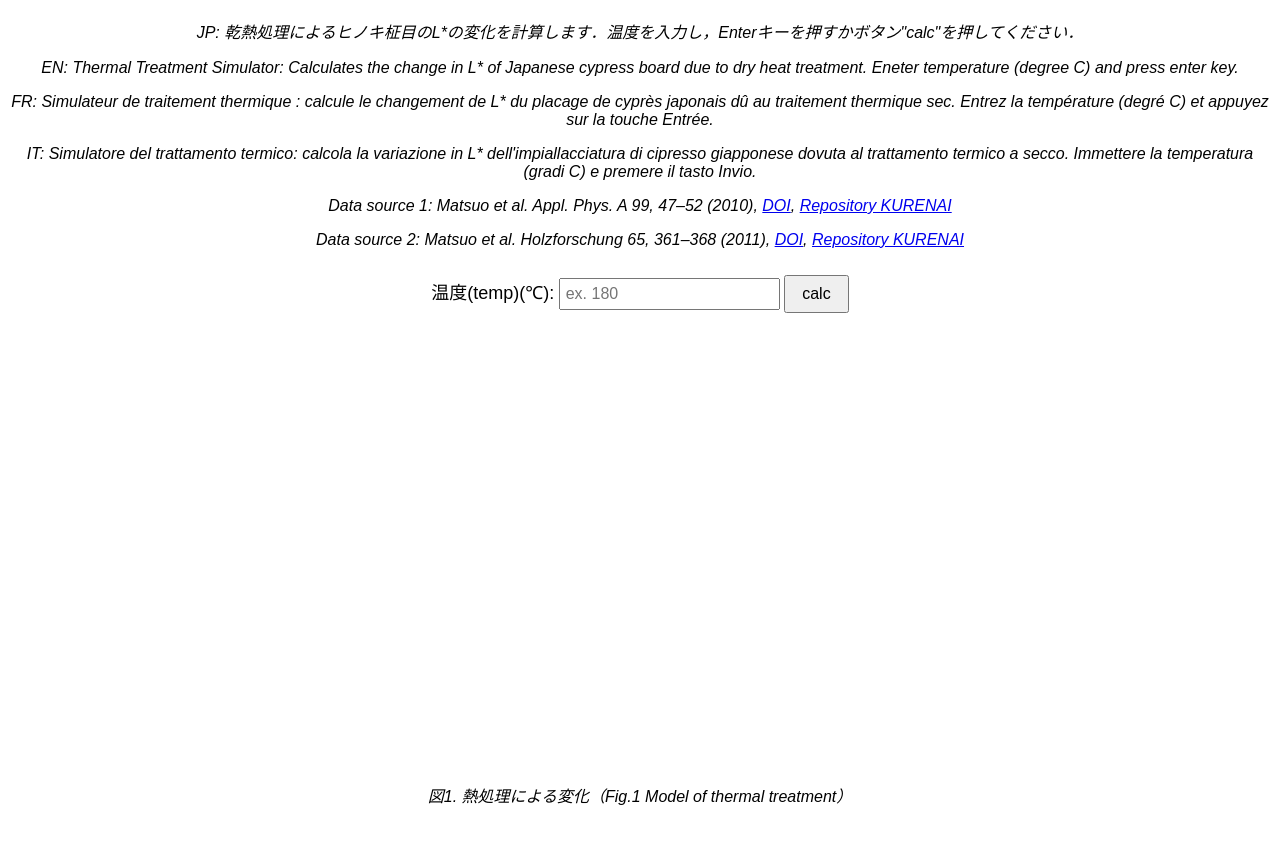
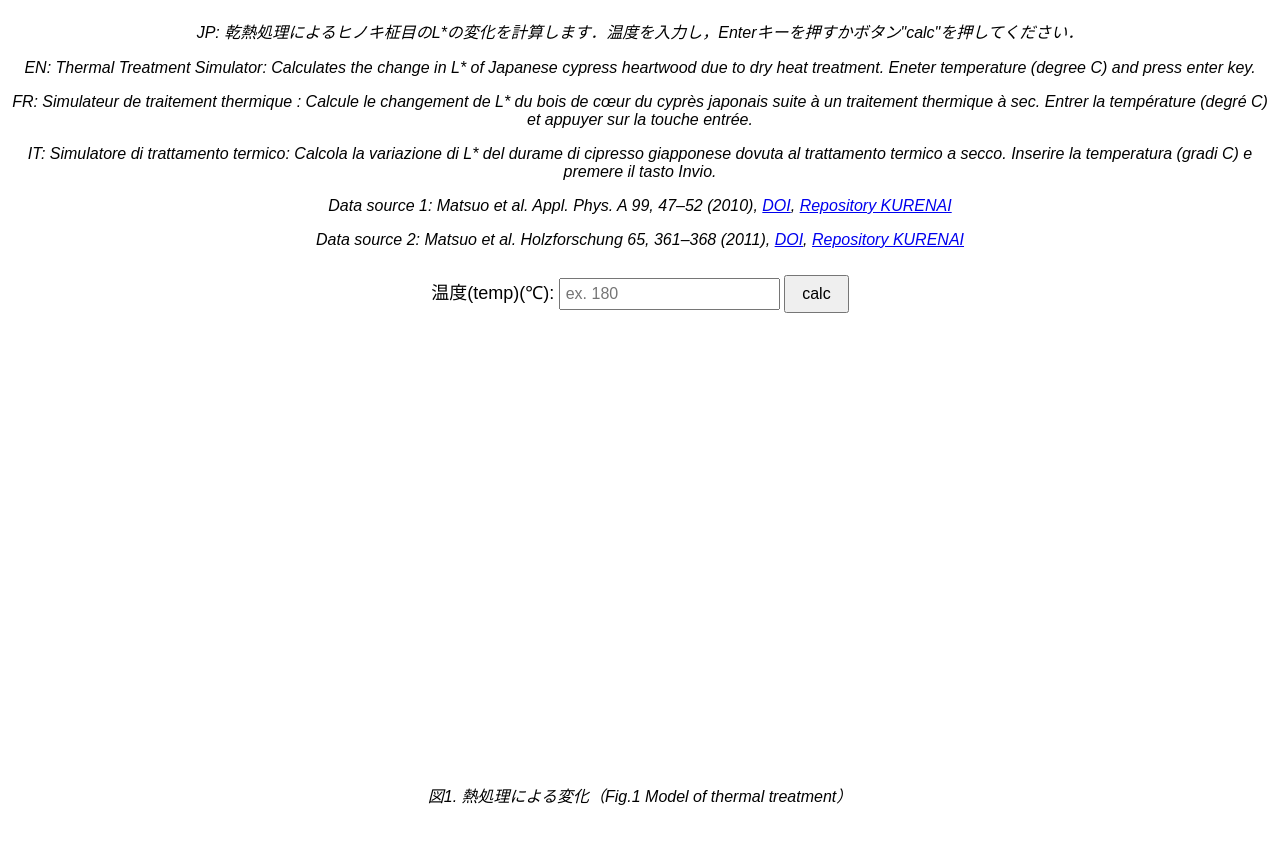
Before and after one commit to Matsuo-Ueda/TTWsimulator, a plain HTML site: page hinoki_radial_DTT.html in a window 1280 px wide. Shown: the part 70-914 px from the top of the page. Drawn offline with nearby package versions, Linux system fonts and the light colour scheme.

Commit message:
Update hinoki_radial_DTT.html

```diff
--- a/hinoki_radial_DTT.html
+++ b/hinoki_radial_DTT.html
@@ -69,9 +69,9 @@
 
     <h1>熱処理シミュレータ</h1>
     <p>JP: 乾熱処理によるヒノキ柾目のL*の変化を計算します．温度を入力し，Enterキーを押すかボタン"calc"を押してください．</p>
-    <p>EN: Thermal Treatment Simulator: Calculates the change in L* of Japanese cypress board due to dry heat treatment. Eneter temperature (degree C) and press enter key.</p>
-    <p>FR: Simulateur de traitement thermique : calcule le changement de L* du placage de cyprès japonais dû au traitement thermique sec. Entrez la température (degré C) et appuyez sur la touche Entrée.</p>
-    <p>IT: Simulatore del trattamento termico: calcola la variazione in L* dell'impiallacciatura di cipresso giapponese dovuta al trattamento termico a secco. Immettere la temperatura (gradi C) e premere il tasto Invio.</p>
+    <p>EN: Thermal Treatment Simulator: Calculates the change in L* of Japanese cypress heartwood due to dry heat treatment. Eneter temperature (degree C) and press enter key.</p>
+    <p>FR: Simulateur de traitement thermique : Calcule le changement de L* du bois de cœur du cyprès japonais suite à un traitement thermique à sec. Entrer la température (degré C) et appuyer sur la touche entrée.</p>
+    <p>IT: Simulatore di trattamento termico: Calcola la variazione di L* del durame di cipresso giapponese dovuta al trattamento termico a secco. Inserire la temperatura (gradi C) e premere il tasto Invio.</p>
     <p>Data source 1: Matsuo et al. Appl. Phys. A 99, 47–52 (2010), <a href="https://doi.org/10.1007/s00339-010-5542-2" target="_blank">DOI</a>,  <a href="http://hdl.handle.net/2433/156041" target="_blank">Repository KURENAI</a></p>
     <p>Data source 2: Matsuo et al. Holzforschung 65, 361–368 (2011), <a href="https://doi.org/10.1515/hf.2011.040" target="_blank">DOI</a>,  <a href="http://hdl.handle.net/2433/158749" target="_blank">Repository KURENAI</a></p>
 
```
